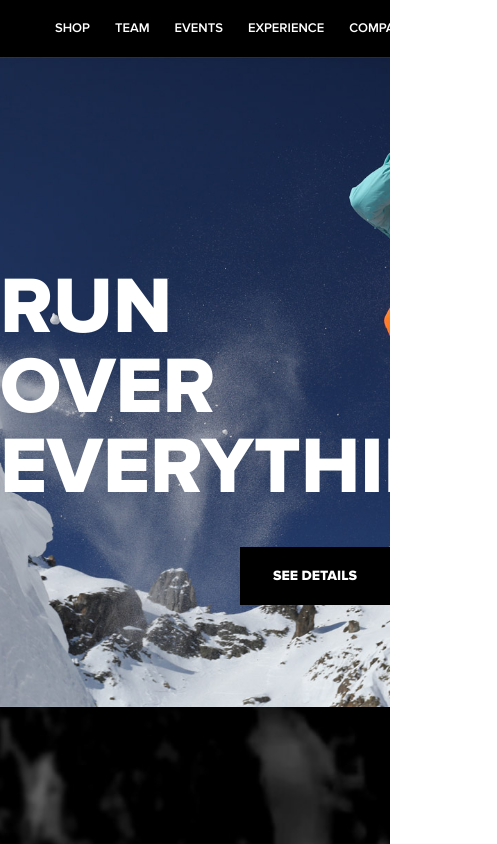
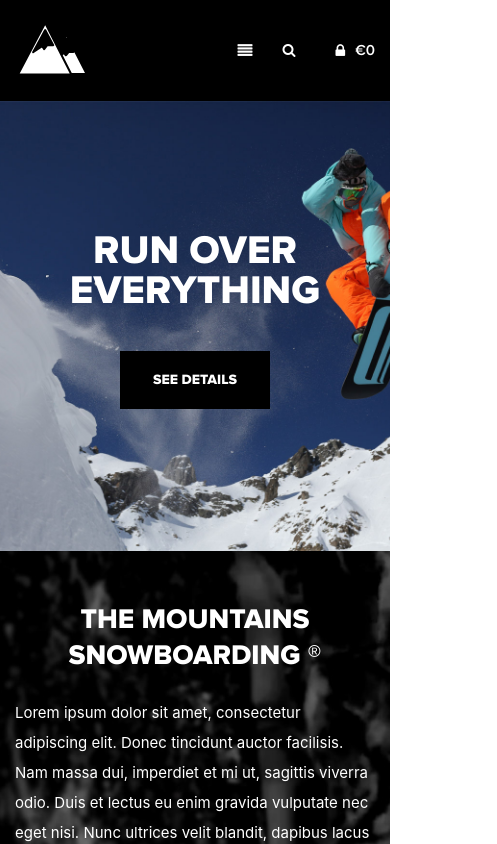
Before and after one commit to mahonya333/snowboard, a website: page docs/index.html in a window 390 px wide. Shown: the top 844 px of the page, 497 px wide, since content can reach past the window. Drawn offline with nearby package versions, Linux system fonts and the light colour scheme; files whose address does not match are found by name.

Commit message:
сверстан адаптив для header, features, footer, company, baner секцийБ добавлены картинки, сделано бурегер-меню и прописан функционал

```diff
--- a/docs/index.html
+++ b/docs/index.html
@@ -39,6 +39,12 @@
               </li>
             </ul>
           </nav>
+          <div class="header-control">
+            <button class="header__menu-btn icon-align-justify"></button>
+            <button class="header-control__btn icon-search"></button>
+            <button class="header-control__btn icon-lock"></button>
+            <span class="header-control__currency">€0</span>
+          </div>
         </div>
       </div>
     </header>
@@ -187,7 +193,8 @@
               </li>
             </ul>
           </div>
-          <div class="footer-item">
+          <div class="footer-item footer-subscribe">
+            <div class="footer-subscribe__inner">
               <h3 class="footer-item__title">Newsletter</h3>
               <form class="footer-item__form" method="post">
                 <input type="text" class="footer-item__form-input" placeholder="Enter your email" required>
@@ -212,8 +219,13 @@
               </div>
             </div>
           </div>
+        </div>
         <div class="footer-bottom">
           <span class="footer-copy">© 2014 Mountains Snowboards</span>
+          <button class="region-btn">
+            <img class="region-btn__icon" src="img/icon-region.png" alt="region usa">
+            Change Region
+          </button>
         </div>
       </div>
     </div>
--- a/docs/js/main.js
+++ b/docs/js/main.js
@@ -6,8 +6,12 @@ $(function(){
     arrows: false,
     dots: false,
     autoplay: true,
-    autoplaySpeed: 2000,
+    autoplaySpeed: 100000,
+ });
+ $('.header__menu-btn').on('click touchstart', function () {
+   $('.header-navigation__list').slideToggle();
+   $('.header__menu-btn').toggleClass('active');
+   return false
  });
 
-
 });
--- a/docs/scss/_fonts.scss
+++ b/docs/scss/_fonts.scss
@@ -35,6 +35,16 @@
   -moz-osx-font-smoothing: grayscale;
 }
 
+
+.icon-search:before {
+  content: "\f002";
+}
+.icon-lock:before {
+  content: "\f023";
+}
+.icon-align-justify:before {
+  content: "\f039";
+}
 .icon-twitter:before {
   content: "\f099";
 }
--- a/docs/scss/_vars.scss
+++ b/docs/scss/_vars.scss
@@ -4,6 +4,7 @@ $color-gray: #c9c9c9;
 $color-gray-placeholder: #6c6c6c;
 $color-black-light: #010101;
 $color-gray-bg: #c7c7c7;
+$color-blue: #78b3d5;
 
 
 
@@ -17,7 +18,7 @@ $pn-exBold: "ProximaNova-Extrabld", $fonts-default;
 
 
 $container-width: 120rem;
-$min-width: 32rem;
+$min-width: 31.9rem;
 
 
 $laptop-width: 1179px;
--- a/docs/scss/style.scss
+++ b/docs/scss/style.scss
@@ -12,6 +12,20 @@
     display: flex;
     align-items: center;
     justify-content: space-between;
+    position: relative;
+  }
+  &__menu-btn {
+    display: none;
+    @include button-reset;
+    color: $color-white;
+    font-size: 1.5rem;
+    transition: all 0.3s ease-in-out;
+    @include breakpoint($mobile-width) {
+      display: block;
+    }
+    &:hover {
+      color: $color-blue;
+    }
   }
 }
 .header-logo {
@@ -22,9 +36,31 @@
   &__list {
     display: flex;
     align-items: center;
+    @include breakpoint($mobile-width) {
+      display: none;
+      position: absolute;
+      z-index: 50;
+      top: 100%;
+      background: $color-blue;
+      border-radius: 0.8rem;
+      text-align: center;
+      width: 50%;
+      min-width: 20rem;
+      border: 1px solid $color-white;
+    }
+    @include breakpoint($mobile-width-small) {
+      width: 100%;
+    }
+    @include min-breakpoint($mobile-width) {
+      display: flex !important;
+    }
     &-item {
       & + .header-navigation__list-item {
         margin-left: 2.5rem;
+        @include breakpoint($mobile-width) {
+          margin-left: 0;
+          border-top: 1px solid $color-white;
+        }
       }
     }
     &-link {
@@ -33,27 +69,71 @@
       font-size: 1.3rem;
       text-transform: uppercase;
       text-decoration: none;
+      transition: all 0.3s ease-in-out;
+      @include breakpoint($mobile-width) {
+        display: block;
+        padding: 0.5rem 1.5rem;
+      }
+      &:hover {
+        color: $color-blue;
+        @include breakpoint($mobile-width) {
+          color: #13527f;
+        }
+      }
     }
+  }
+}
+.header-control {
+  display: flex;
+  align-items: center;
+  justify-content: center;
+  &__btn {
+    display: inline;
+    margin-left: 3rem;
+    margin-right: 1rem;
+    @include button-reset;
+    color: $color-white;
+    font-size: 1.4rem;
+    line-height: 1;
+    transition: all 0.3s ease-in-out;
+    &:hover {
+      color: $color-blue;
+    }
+    &.icon-lock {
+      font-size: 1.5rem;
+    }
+  }
+  &__currency {
+    font-family: $pn-semibold;
+    font-size: 1.5rem;
   }
 }
 /* end header */
 
 /* begin banner */
 .banner {
-  &-slider {
-  }
   &-item {
     min-height: 65rem;
+    @include breakpoint($mobile-width) {
+      min-height: 45rem;
+    }
     &__content {
       max-width: 50rem;
       width: 100%;
       margin: 21rem auto 0 auto;
+      @include breakpoint($mobile-width) {
+        text-align: center;
+        margin: 13rem auto 0 auto;
+      }
       &-title {
         font-family: $pn-exBold;
         font-size: 8rem;
         line-height: 1;
         margin: 0;
         text-transform: uppercase;
+        @include breakpoint($mobile-width) {
+          font-size: 4rem;
+        }
         &--black {
           color: $color-black;
         }
@@ -71,6 +151,14 @@
         text-align: center;
         background-color: $color-black;
         margin-left: calc(100% - 15rem);
+        transition: all 0.3s ease-in-out;
+        cursor: pointer;
+        @include breakpoint($mobile-width) {
+          margin-left: 0;
+        }
+        &:hover {
+          color: $color-blue;
+        }
       }
     }
   }
@@ -81,33 +169,61 @@
 .company {
   min-height: 95rem;
   padding-top: 24.5rem;
+  padding-bottom: 3rem;
+  @include breakpoint($tablet-width) {
+    padding-top: 12rem;
+    min-height: 45rem;
+  }
+  @include breakpoint($mobile-width) {
+    padding-top: 5rem;
+    padding-bottom: 1.5rem;
+  }
 }
 .company-content {
   max-width: 61rem;
   width: 100%;
+  @include breakpoint($mobile-width) {
+    max-width: 100%;
+  }
   &__title {
     font-family: $pn-exBold;
     font-size: 4.8rem;
     text-transform: uppercase;
     margin: 0 0 6.5rem 0;
+    @include breakpoint($mobile-width) {
+      font-size: 2.8rem;
+      margin: 0 0 2.5rem 0;
+      text-align: center;
+    }
   }
   &__text {
     font-size: 1.5rem;
     line-height: 3rem;
-    & + .company-content__text{
+    & + .company-content__text {
       margin-top: 4rem;
+      @include breakpoint($mobile-width) {
+        margin-top: 2rem;
+      }
     }
   }
 }
 /* end company */
 
 /* begin features */
-.features{
-  &__inner{
+.features {
+  &__inner {
     padding-top: 12rem;
     padding-bottom: 5rem;
+    @include breakpoint($tablet-width) {
+      padding-top: 6rem;
+      padding-bottom: 2.5rem;
+    }
+    @include breakpoint($mobile-width) {
+      padding-top: 3rem;
+      padding-bottom: 1rem;
+    }
   }
-  &__title{
+  &__title {
     margin: 0;
     padding-bottom: 6rem;
     font-family: $pn-exBold;
@@ -116,8 +232,8 @@
     color: $color-black;
     text-align: center;
     position: relative;
-    &::before{
-      content: '';
+    &::before {
+      content: "";
       position: absolute;
       bottom: 0;
       left: 0;
@@ -125,73 +241,127 @@
       margin: 0 auto;
       width: 3rem;
       height: 3rem;
-      background-image: url('../img/icon-cross.svg');
+      background-image: url("../img/icon-cross.svg");
       background-repeat: no-repeat;
       background-size: cover;
       background-position: center center;
     }
   }
 }
-.features-items{
+.features-items {
   display: flex;
   justify-content: space-between;
   padding: 8.5rem 0;
+  margin-left: -2rem;
+  @include breakpoint($tablet-width) {
+    flex-wrap: wrap;
+    padding: 4.5rem 0;
+  }
+  @include breakpoint($mobile-width) {
+    margin-left: 0;
+    padding: 2rem 0;
+  }
 }
-.features-item{
-  max-width: 22rem;
-  width: 100%;
-  &__link{
+.features-item {
+  flex-basis: calc(25% - 2rem);
+  margin-left: 2rem;
+  @include breakpoint($tablet-width) {
+    flex-basis: calc(50% - 2rem);
+    padding-bottom: 2rem;
+  }
+  @include breakpoint($mobile-width) {
+    flex-basis: 100%;
+    margin-left: 0;
+  }
+  &__img {
+    object-fit: cover;
+    width: 100%;
+    height: 16rem;
+  }
+  &__link {
+    max-width: 22rem;
     font-size: 1.6rem;
     font-family: $pn-semibold;
     color: $color-black;
     text-decoration: none;
+    transition: all 0.3s ease-in-out;
+    &:hover {
+      color: $color-blue;
+    }
   }
 }
 /* end features */
 
 /* begin footer */
-.footer{
+.footer {
   background-color: $color-black;
-  &__inner{
+  &__inner {
     padding-top: 8rem;
+    @include breakpoint($tablet-width) {
+      padding-top: 4rem;
+    }
   }
 }
-.footer-items{
+.footer-items {
   display: flex;
   justify-content: space-between;
+  @include breakpoint($tablet-width) {
+    flex-wrap: wrap;
+  }
 }
-.footer-item{
-  width: 25%;
-  &__title{
+.footer-item {
+  padding-left: 1rem;
+  padding-right: 1rem;
+  min-width: 20rem;
+  @include breakpoint($tablet-width) {
+    margin-bottom: 3rem;
+  }
+  @include breakpoint($mobile-width) {
+    flex-basis: 100%;
+  }
+  &__title {
     font-size: 1.7rem;
     font-family: $pn-exBold;
     text-transform: uppercase;
     margin: 0 0 2.5rem 0;
+    @include breakpoint($mobile-width) {
+      margin: 0 0 1rem 0;
+    }
   }
-  &__list{
-    &-element{
-      & + .footer-item__list-element{
+  &__list {
+    &-element {
+      & + .footer-item__list-element {
         margin-top: 2rem;
+        @include breakpoint($mobile-width) {
+          margin-top: 0.5rem;
+        }
       }
     }
-    &-link{
+    &-link {
       font-size: 1.4rem;
       color: $color-gray;
       text-decoration: none;
+      transition: all 0.3s ease-in-out;
+      &:hover {
+        color: $color-blue;
+      }
     }
   }
-  &__form{
+  &__form {
     position: relative;
-    &-input{
+    &-input {
       padding-right: 6rem;
       padding-left: 1.5rem;
       height: 4.2rem;
       width: 100%;
       font-family: $pn-regular;
       font-size: 1.4rem;
-      color: $color-gray-placeholder;
+      color: $color-blue;
+      &::placeholder {
+        color: $color-gray-placeholder;
+      }
     }
-    &-btn{
+    &-btn {
       @include button-reset;
       position: absolute;
       right: 0;
@@ -205,28 +375,70 @@
     }
   }
 }
-.footer-socials{
+.footer-subscribe {
+  flex-shrink: 0;
+  flex-basis: 30rem;
+}
+.footer-socials {
   display: flex;
   justify-content: space-between;
   margin-top: 6rem;
-  &__link{
+  @include breakpoint($tablet-width) {
+    margin-top: 3rem;
+  }
+  &__link {
     font-size: 1.8rem;
     color: $color-white;
     text-decoration: none;
+    transition: all .3s ease-in-out;
     & + .footer-socials__link {
       margin-left: 2.8rem;
+    }
+    &:hover{
+      color: $color-blue;
     }
     &-text {
       font-size: 0;
     }
   }
 }
-.footer-bottom{
+.footer-bottom {
   padding-top: 6rem;
   padding-bottom: 6rem;
+  display: flex;
+  justify-content: space-between;
+  @include breakpoint($tablet-width) {
+    padding-top: 1.5rem;
+    padding-bottom: 1.5rem;
+  }
 }
-.footer-copy{
+.footer-copy {
   font-family: $pn-semibold;
   font-size: 1.4rem;
+  @include breakpoint($mobile-width) {
+    font-size: 1rem;
+  }
+}
+.region-btn {
+  display: flex;
+  align-items: center;
+  font-family: $pn-semibold;
+  @include button-reset;
+  font-size: 1.4rem;
+  line-height: 1;
+  color: $color-white;
+  transition: all .3s ease-in-out;
+  @include breakpoint($mobile-width) {
+    font-size: 1rem;
+  }
+  &:hover{
+    color: $color-blue;
+  }
+  &__icon {
+    margin-right: 1.5rem;
+    @include breakpoint($mobile-width) {
+      margin-right: 0.5rem;
+    }
+  }
 }
 /* end footer */
```
Also changed, not shown: docs/css/style.min.css, docs/fonts/icomoon/icomoon.svg, docs/fonts/icomoon/icomoon.ttf, docs/fonts/icomoon/icomoon.woff, docs/fonts/style.css (deleted), docs/img/USA.svg (deleted), docs/img/icon-region.png (added), docs/img/next-arrow.png (added), docs/img/prev-arrow.png (added), docs/img/snowboard-1.png (added), docs/img/snowboard-2.png (added), docs/img/snowboard-3.png (added), 1 other file. Lines whose indentation alone changed are shown as unchanged.
